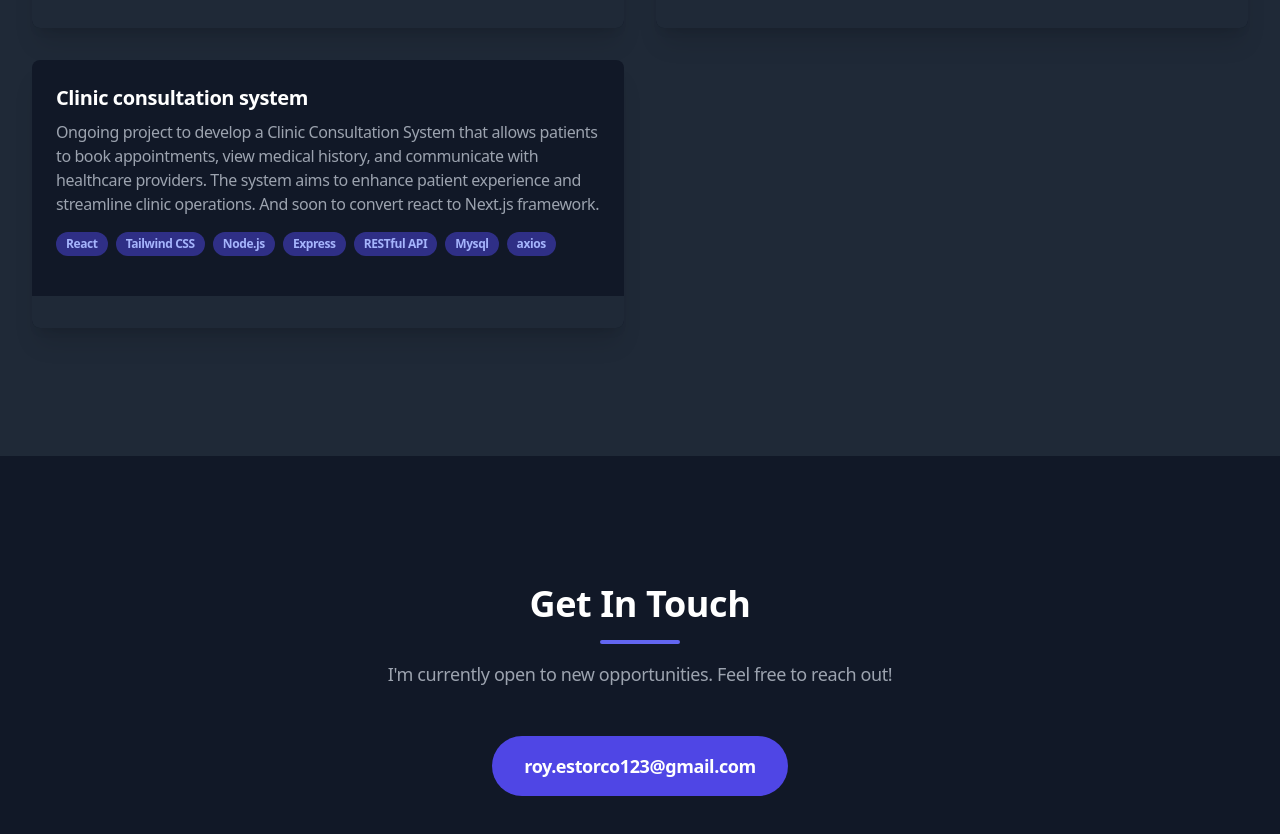
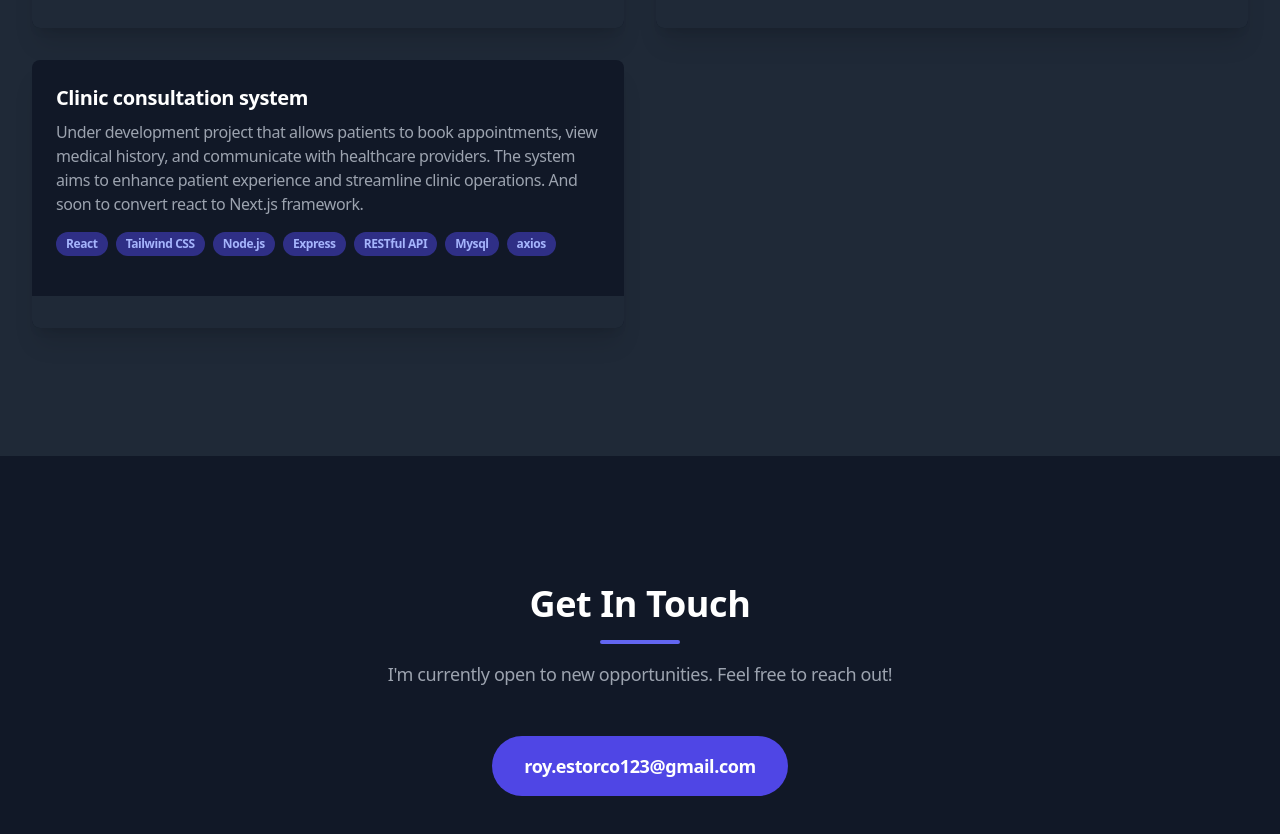
Before and after one commit to paybackmaboi/portfolio, a React (Create React App) app: page / in a window 1280 px wide. Shown: the part 3360-4194 px from the top of the page. Built offline with nearby package versions, Linux system fonts and the light colour scheme.

Commit message:
Initial commit

```diff
--- a/src/App.js
+++ b/src/App.js
@@ -101,7 +101,7 @@ const App = () => {
       },
       {
         title: 'Clinic consultation system',
-        description: 'Ongoing project to develop a Clinic Consultation System that allows patients to book appointments, view medical history, and communicate with healthcare providers. The system aims to enhance patient experience and streamline clinic operations. And soon to convert react to Next.js framework.',
+        description: 'Under development project that allows patients to book appointments, view medical history, and communicate with healthcare providers. The system aims to enhance patient experience and streamline clinic operations. And soon to convert react to Next.js framework.',
         tech: ['React', 'Tailwind CSS', 'Node.js', 'Express', 'RESTful API', 'Mysql','axios'],
         liveUrl: '#',
         repoUrl: '#',
```
